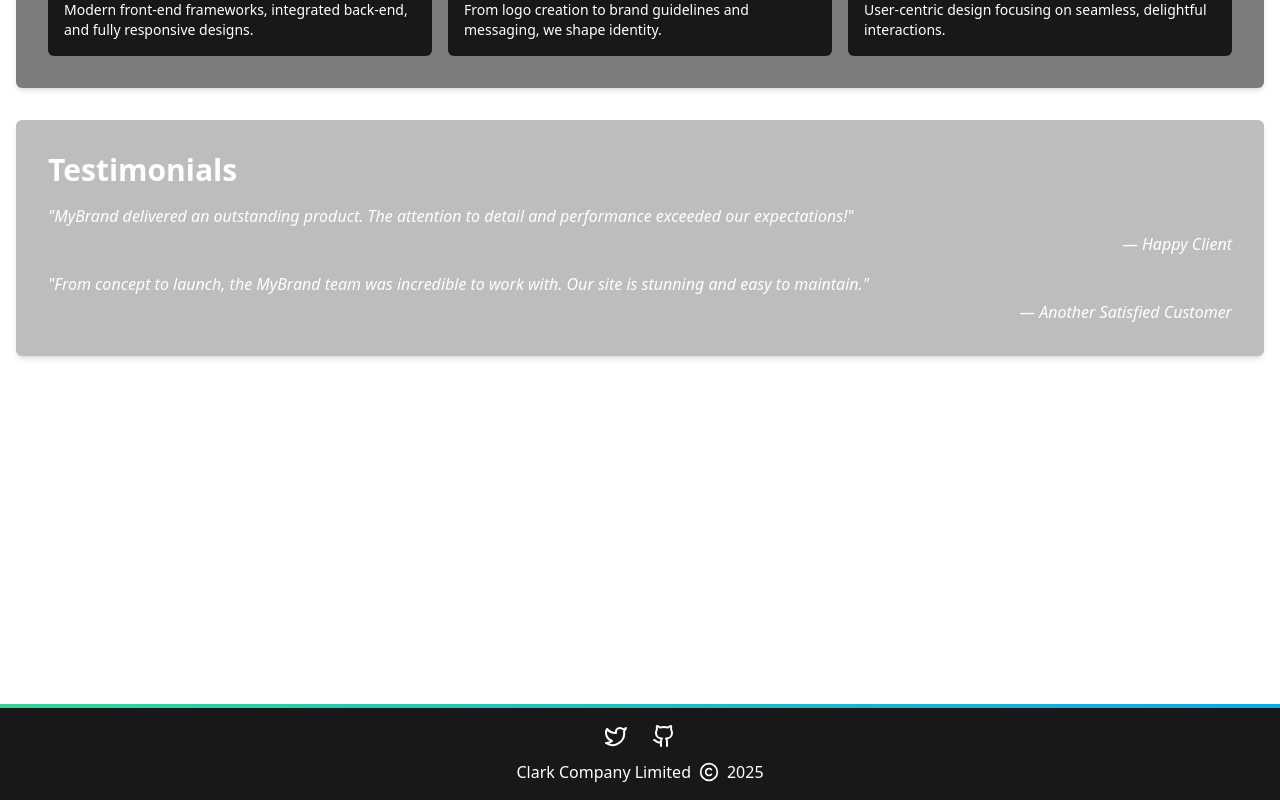
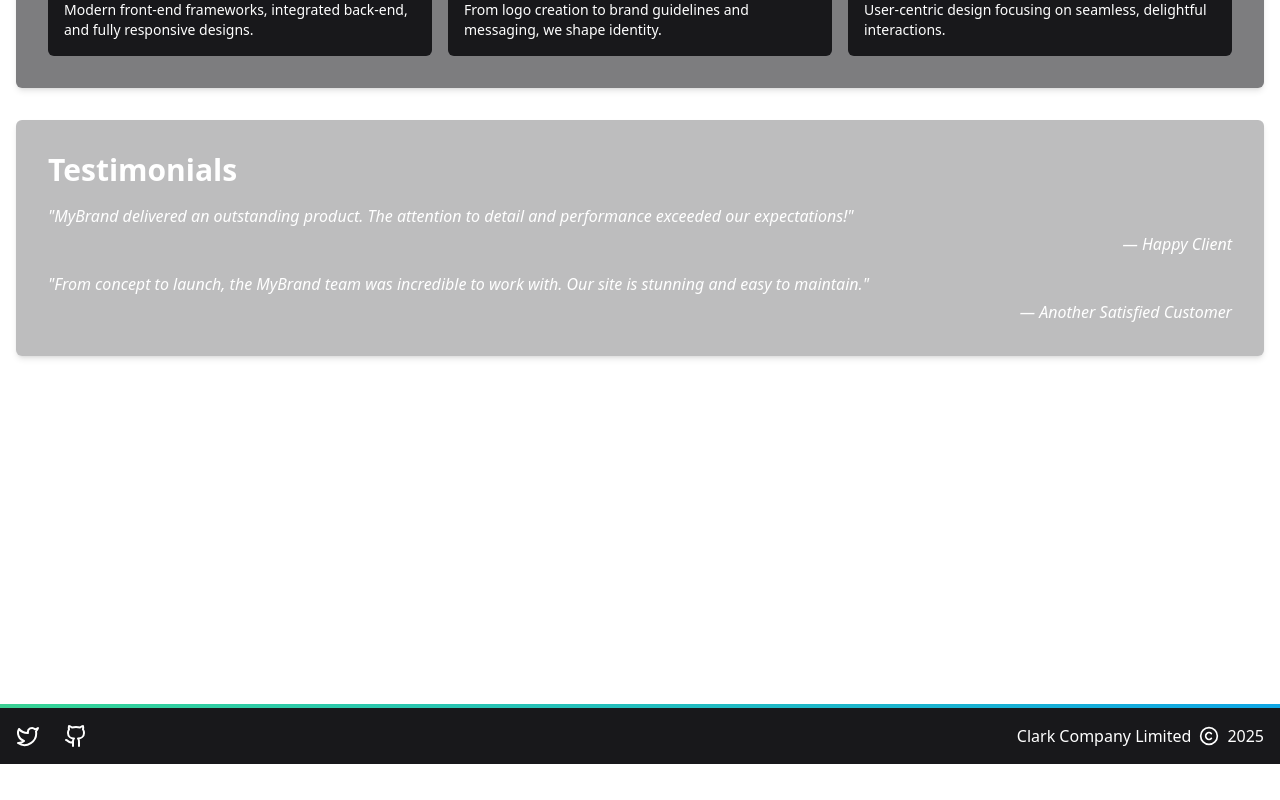
Before and after one commit to life423/drewclark.io-portfolio, a React (Vite) app in the folder app/: page / in a window 1280 px wide. Shown: the part 888-1688 px from the top of the page. After the commit the page ends 1652 px from the top, so only its background shows below. Built offline with nearby package versions, Linux system fonts and the light colour scheme.

Commit message:
Updated Footer component layout, repositioned icons to the left and company info to the right.

```diff
--- a/app/src/components/footer/Footer.jsx
+++ b/app/src/components/footer/Footer.jsx
@@ -1,17 +1,18 @@
 // FILE: app/src/components/footer/Footer.jsx
+
 import React from 'react'
 import { LuTwitter, LuGithub, LuCopyright } from 'react-icons/lu'
 
 export default function Footer() {
     return (
         <footer className='mt-16 text-white'>
-            {/* 1. Thin pulsing accent bar at the top */}
+            {/* 1. Thin pulsing accent bar across the top */}
             <div className='h-1 w-full bg-pulse-gradient animate-colorPulse' />
 
             {/* 2. Main footer area */}
-            <div className='bg-brandGray-900 py-4 px-4 text-center'>
-                <div className='flex flex-col items-center space-y-3'>
-                    {/* Icons Row (centered) */}
+            <div className='bg-brandGray-900 py-4 px-4'>
+                <div className='flex justify-between items-center'>
+                    {/* Icons on the left */}
                     <div className='flex space-x-6'>
                         <a
                             href='https://twitter.com/your_profile'
@@ -31,7 +32,7 @@ export default function Footer() {
                         </a>
                     </div>
 
-                    {/* Company Info Row (centered) */}
+                    {/* Company info on the right */}
                     <div className='flex items-center space-x-2'>
                         <span>Clark Company Limited</span>
                         <LuCopyright className='h-5 w-5' />
```
